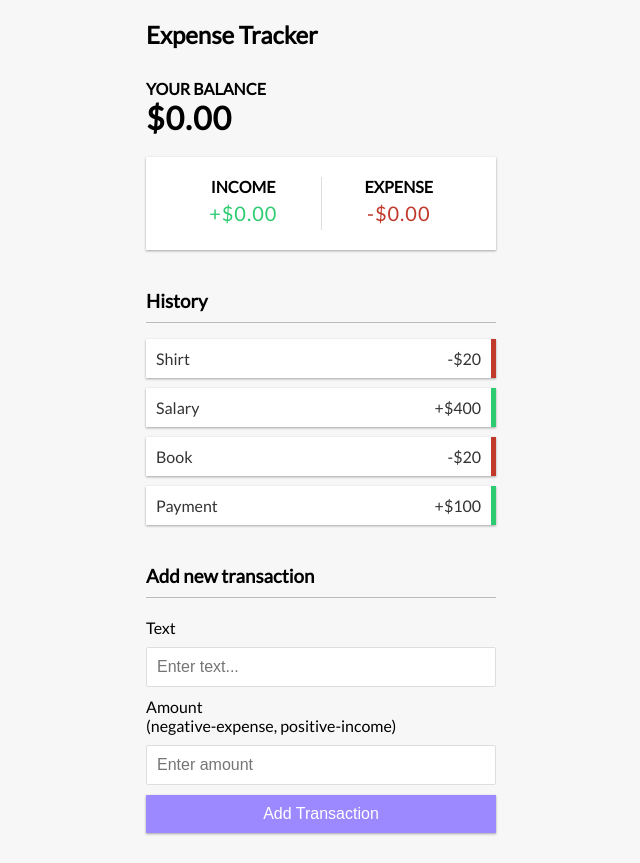
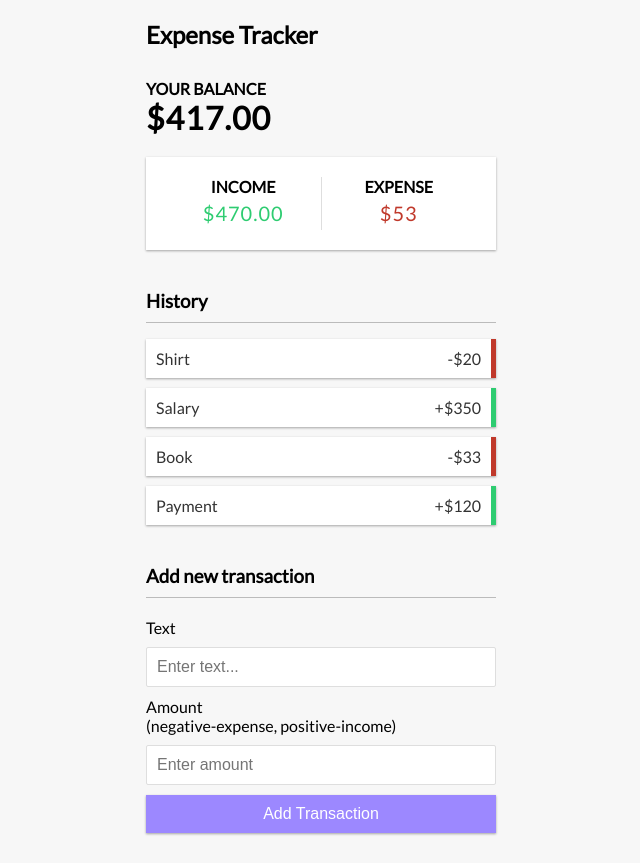
Before and after one commit to AlthafHussainK/wallet, a React (Create React App) app: page / in a window 1280 px wide. Shown: the whole page, without its empty margins (319-959 px from the left). Built offline with nearby package versions, Linux system fonts and the light colour scheme.

Commit message:
update the tranasactions

```diff
--- a/src/components/Balance.js
+++ b/src/components/Balance.js
@@ -1,10 +1,17 @@
-import React from 'react'
+import React, { useContext } from 'react'
+
+import { GlobalContext } from '../context/GlobalState'
 
 export const Balance = () => {
+  const { transactions } = useContext(GlobalContext)
+
+  const amounts = transactions.map(transaction => transaction.amount)
+  const total = amounts.reduce((acc, item) => (acc += item), 0).toFixed(2)
+
   return (
     <>
       <h4>Your Balance</h4>
-      <h1>$0.00</h1>
+      <h1>${total}</h1>
     </>
   )
 }
--- a/src/components/IncomeExpenses.js
+++ b/src/components/IncomeExpenses.js
@@ -1,15 +1,23 @@
-import React from 'react'
+import React, { useContext } from 'react'
+
+import { GlobalContext } from '../context/GlobalState'
 
 export const IncomeExpenses = () => {
+  const { transactions } = useContext(GlobalContext)
+
+  const amounts = transactions.map(transaction => transaction.amount)
+  const income = amounts.reduce((inc, item) => (item > 0) ? (inc += item) : inc, 0).toFixed(2)
+  const expense = amounts.reduce((exp, item) => (item < 0) ? (exp += item) : exp, 0).toFixed(2)
+
   return (
     <div className="inc-exp-container">
       <div>
         <h4>Income</h4>
-        <p className="money plus">+$0.00</p>
+        <p className="money plus">${income}</p>
       </div>
       <div>
         <h4>Expense</h4>
-        <p className="money minus">-$0.00</p>
+        <p className="money minus">${Math.abs(expense)}</p>
       </div>
     </div>
   )
--- a/src/context/GlobalState.js
+++ b/src/context/GlobalState.js
@@ -5,9 +5,9 @@ import AppReducer from './AppReducer'
 const initialState = {
   transactions : [
     { id: 1, text: 'Shirt', amount: -20 },
-    { id: 2, text: 'Salary', amount: 400 },
-    { id: 3, text: 'Book', amount: -20 },
-    { id: 5, text: 'Payment', amount: 100 }
+    { id: 2, text: 'Salary', amount: 350 },
+    { id: 3, text: 'Book', amount: -33 },
+    { id: 5, text: 'Payment', amount: 120 }
   ]
 }
 
```
